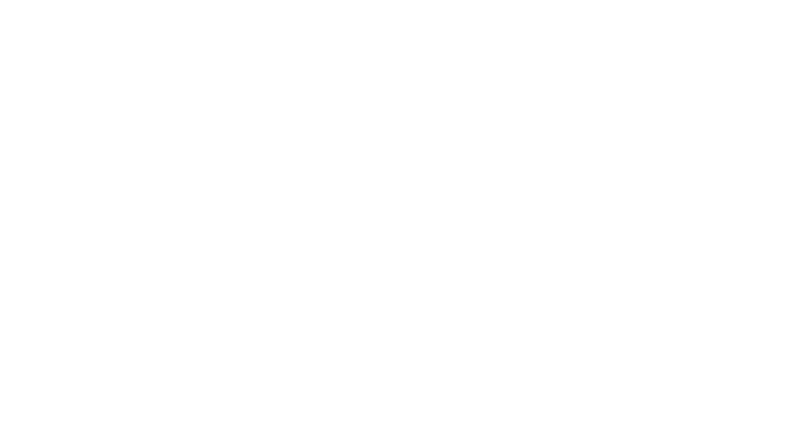
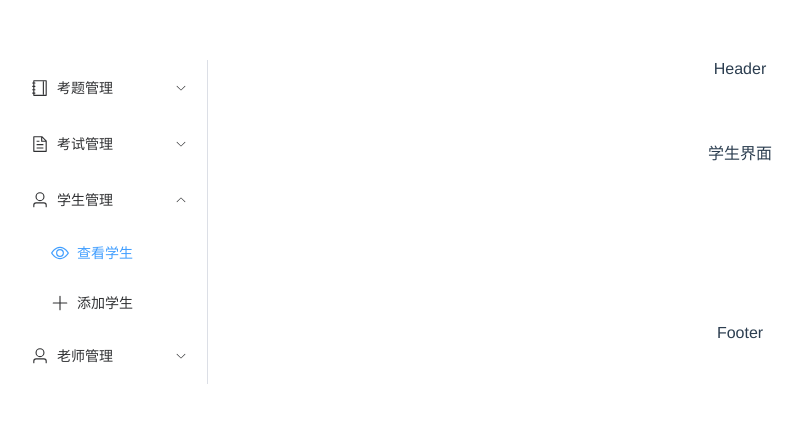
Before and after one commit to linlin449/bigc-answer-front, a Vue app: page /admin/student in a window 1280 px wide. Before the commit this address had no page. Shown: the top 422 px of the page, without its empty margins (0-803 px from the left). Built offline with nearby package versions, Linux system fonts and the light colour scheme.

Commit message:
修改路由,建立admin与teacher初始页面

```diff
--- a/package.json
+++ b/package.json
@@ -8,6 +8,7 @@
     "preview": "vite preview"
   },
   "dependencies": {
+    "@element-plus/icons-vue": "^2.0.6",
     "axios": "^0.27.2",
     "element-plus": "^2.2.8",
     "vue": "^3.2.25",
@@ -16,6 +17,7 @@
   },
   "devDependencies": {
     "@vitejs/plugin-vue": "^2.3.3",
+    "sass": "^1.53.0",
     "vite": "^2.9.9"
   }
 }
--- a/src/router/index.js
+++ b/src/router/index.js
@@ -14,23 +14,23 @@
     component: () => import("../views/admin/Index.vue"),
     children: [
       {
-        path: "/exam",
-        name: "exam",
+        path: "exam",
+        name: "examAdmin",
         component: () => import("../views/admin/exam/Index.vue"),
       },
       {
-        path: "/question",
-        name: "question",
+        path: "question",
+        name: "questionAdmin",
         component: () => import("../views/admin/question/Index.vue"),
       },
       {
-        path: "/student",
-        name: "student",
+        path: "student",
+        name: "studentAdmin",
         component: () => import("../views/admin/student/Index.vue"),
       },
       {
-        path: "/teacher",
-        name: "teacher",
+        path: "teacher",
+        name: "teacherAdmin",
         component: () => import("../views/admin/teacher/Index.vue"),
       },
     ],
@@ -42,23 +42,23 @@
     component: () => import("../views/student/Index.vue"),
     children: [
       {
-        path: "/analysis",
-        name: "analysis",
+        path: "analysis",
+        name: "analysisStudent",
         component: () => import("../views/student/analysis/Index.vue"),
       },
       {
-        path: "/answer",
-        name: "answer",
+        path: "answer",
+        name: "answerStudent",
         component: () => import("../views/student/answer/Index.vue"),
       },
       {
-        path: "/exam",
-        name: "exam",
+        path: "exam",
+        name: "examStudent",
         component: () => import("../views/student/exam/Index.vue"),
       },
       {
-        path: "/favorite",
-        name: "favorite",
+        path: "favorite",
+        name: "favoriteStudent",
         component: () => import("../views/student/false/Index.vue"),
       },
     ],
@@ -70,23 +70,23 @@
     component: () => import("../views/teacher/Index.vue"),
     children: [
       {
-        path: "/analysis",
-        name: "analysis",
+        path: "analysis",
+        name: "analysisTeacher",
         component: () => import("../views/teacher/analysis/Index.vue"),
       },
       {
-        path: "/exam",
-        name: "exam",
+        path: "exam",
+        name: "examTeacher",
         component: () => import("../views/teacher/exam/Index.vue"),
       },
       {
-        path: "/question",
-        name: "question",
+        path: "question",
+        name: "questionTeacher",
         component: () => import("../views/teacher/question/Index.vue"),
       },
       {
-        path: "/student",
-        name: "student",
+        path: "student",
+        name: "studentTeacher",
         component: () => import("../views/teacher/student/Index.vue"),
       },
     ],
--- a/src/views/admin/Index.vue
+++ b/src/views/admin/Index.vue
@@ -1,13 +1,38 @@
 <template>
-  <div>
-    管理员界面
+  <div class="common-layout">
+    <el-container>
+      <el-aside width="200px">
+        <!-- 左侧菜单栏 -->
+        <SideMenuBarVue />
+      </el-aside>
+      <el-container>
+        <el-header>
+          <!-- 顶部 -->
+          Header
+        </el-header>
+        <el-main>
+          <!-- 主内容区域 -->
+          <router-view></router-view>
+        </el-main>
+        <el-footer>
+          <!-- 底部 -->
+          Footer
+        </el-footer>
+      </el-container>
+    </el-container>
   </div>
 </template>
 
 <script setup>
+import { onMounted } from 'vue';
+import SideMenuBarVue from './SideMenuBar.vue';
 
+
+
+onMounted(() => {
+  //TODO 判断登陆状态,未登录跳转登录页
+})
 </script>
 
 <style>
-
 </style>
--- /dev/null
+++ b/src/views/admin/SideMenuBar.vue
@@ -0,0 +1,106 @@
+<template>
+    <el-menu :default-active="activeMenu" class="side-menu" unique-opened @select="handelSelect">
+        <el-sub-menu index="questionManage">
+            <template #title>
+                <el-icon>
+                    <Notebook />
+                </el-icon>
+                <span>考题管理</span>
+            </template>
+            <el-menu-item index="questionAdmin">
+                <el-icon>
+                    <Reading />
+                </el-icon>
+                <span>查看考题</span>
+            </el-menu-item>
+            <el-menu-item index="questionAdminAdd">
+                <el-icon>
+                    <Plus />
+                </el-icon>
+                <span>新增考题</span>
+            </el-menu-item>
+        </el-sub-menu>
+        <el-sub-menu index="examManage">
+            <template #title>
+                <el-icon>
+                    <Document />
+                </el-icon>
+                <span>考试管理</span>
+            </template>
+            <el-menu-item index="examAdmin">
+                <el-icon>
+                    <DocumentChecked />
+                </el-icon>
+                <span>查看考试</span>
+            </el-menu-item>
+            <el-menu-item index="examAdminAdd">
+                <el-icon>
+                    <DocumentAdd />
+                </el-icon>
+                <span>新增考试</span>
+            </el-menu-item>
+        </el-sub-menu>
+        <el-sub-menu index="studentManage">
+            <template #title>
+                <el-icon>
+                    <User />
+                </el-icon>
+                <span>学生管理</span>
+            </template>
+            <el-menu-item index="studentAdmin">
+                <el-icon>
+                    <View />
+                </el-icon>
+                <span>查看学生</span>
+            </el-menu-item>
+            <el-menu-item index="studentAdminAdd">
+                <el-icon>
+                    <Plus />
+                </el-icon>
+                <span>添加学生</span>
+            </el-menu-item>
+        </el-sub-menu>
+        <el-sub-menu index="teacherManage">
+            <template #title>
+                <el-icon>
+                    <User />
+                </el-icon>
+                <span>老师管理</span>
+            </template>
+            <el-menu-item index="teacherAdmin">
+                <el-icon>
+                    <View />
+                </el-icon>
+                <span>查看老师</span>
+            </el-menu-item>
+            <el-menu-item index="teacherAdminAdd">
+                <el-icon>
+                    <Plus />
+                </el-icon>
+                <span>添加老师</span>
+            </el-menu-item>
+        </el-sub-menu>
+    </el-menu>
+</template>
+<script setup>
+import { Notebook, Reading, Plus, Document, DocumentChecked, DocumentAdd, User, View } from '@element-plus/icons-vue'
+import { onMounted, ref } from 'vue';
+import { useRouter } from 'vue-router';
+const router = useRouter()
+
+// 菜单默认激活项
+const activeMenu = ref('')
+// 菜单子项被点击
+const handelSelect = (index) => {
+    // 路由跳转
+    router.push({ name: index })
+}
+onMounted(() => {
+    // 从路由获取并设置默认激活页面
+    activeMenu.value = router.currentRoute.value.name
+})
+
+
+</script>
+<style>
+</style>
--- a/src/views/teacher/Index.vue
+++ b/src/views/teacher/Index.vue
@@ -3,14 +3,21 @@
     <el-container>
       <el-aside width="200px">
         <!-- 左侧菜单栏 -->
-        <MenuBarVue />
+        <SideMenuBarVue />
       </el-aside>
       <el-container>
-        <el-header>Header</el-header>
+        <el-header>
+          <!-- 顶部 -->
+          Header
+        </el-header>
         <el-main>
+          <!-- 主内容区域 -->
           <router-view></router-view>
         </el-main>
-        <el-footer>Footer</el-footer>
+        <el-footer>
+          <!-- 底部 -->
+          Footer
+        </el-footer>
       </el-container>
     </el-container>
   </div>
@@ -18,7 +25,14 @@
 </template>
 
 <script setup>
-import MenuBarVue from './MenuBar.vue';
+import { onMounted } from 'vue';
+import SideMenuBarVue from './SideMenuBar.vue';
+
+
+
+onMounted(() => {
+  //TODO 判断登陆状态,未登录跳转登录页
+})
 </script>
 
 <style>
--- a/src/views/teacher/MenuBar.vue
+++ /dev/null
@@ -1,45 +0,0 @@
-<template>
-    <el-menu default-active="2" class="el-menu-vertical-demo" @open="handleOpen" @close="handleClose">
-        <el-sub-menu index="1">
-            <template #title>
-                <el-icon>
-                    <location />
-                </el-icon>
-                <span>Navigator One</span>
-            </template>
-            <el-menu-item-group title="Group One">
-                <el-menu-item index="1-1">item one</el-menu-item>
-                <el-menu-item index="1-2">item one</el-menu-item>
-            </el-menu-item-group>
-            <el-menu-item-group title="Group Two">
-                <el-menu-item index="1-3">item three</el-menu-item>
-            </el-menu-item-group>
-            <el-sub-menu index="1-4">
-                <template #title>item four</template>
-                <el-menu-item index="1-4-1">item one</el-menu-item>
-            </el-sub-menu>
-        </el-sub-menu>
-        <el-menu-item index="2">
-            <el-icon>
-                <icon-menu />
-            </el-icon>
-            <span>Navigator Two</span>
-        </el-menu-item>
-        <el-menu-item index="3" disabled>
-            <el-icon>
-                <document />
-            </el-icon>
-            <span>Navigator Three</span>
-        </el-menu-item>
-        <el-menu-item index="4">
-            <el-icon>
-                <setting />
-            </el-icon>
-            <span>Navigator Four</span>
-        </el-menu-item>
-    </el-menu>
-</template>
-<script setup>
-</script>
-<style>
-</style>
--- /dev/null
+++ b/src/views/teacher/SideMenuBar.vue
@@ -0,0 +1,86 @@
+<template>
+    <el-menu :default-active="activeMenu" class="side-menu" unique-opened @select="handelSelect">
+        <el-sub-menu index="questionManage">
+            <template #title>
+                <el-icon>
+                    <Notebook />
+                </el-icon>
+                <span>考题管理</span>
+            </template>
+            <el-menu-item index="questionTeacher">
+                <el-icon>
+                    <Reading />
+                </el-icon>
+                <span>查看考题</span>
+            </el-menu-item>
+            <el-menu-item index="questionTeacherAdd">
+                <el-icon>
+                    <Plus />
+                </el-icon>
+                <span>新增考题</span>
+            </el-menu-item>
+        </el-sub-menu>
+        <el-sub-menu index="examManage">
+            <template #title>
+                <el-icon>
+                    <Document />
+                </el-icon>
+                <span>考试管理</span>
+            </template>
+            <el-menu-item index="examTeacher">
+                <el-icon>
+                    <DocumentChecked />
+                </el-icon>
+                <span>查看考试</span>
+            </el-menu-item>
+            <el-menu-item index="examTeacherAdd">
+                <el-icon>
+                    <DocumentAdd />
+                </el-icon>
+                <span>新增考试</span>
+            </el-menu-item>
+        </el-sub-menu>
+        <el-sub-menu index="studentManage">
+            <template #title>
+                <el-icon>
+                    <User />
+                </el-icon>
+                <span>学生管理</span>
+            </template>
+            <el-menu-item index="studentTeacher">
+                <el-icon>
+                    <View />
+                </el-icon>
+                <span>查看学生</span>
+            </el-menu-item>
+            <el-menu-item index="studentTeacherAdd">
+                <el-icon>
+                    <Plus />
+                </el-icon>
+                <span>添加学生</span>
+            </el-menu-item>
+        </el-sub-menu>
+    </el-menu>
+</template>
+<script setup>
+import { Notebook, Reading, Plus, Document, DocumentChecked, DocumentAdd, User, View } from '@element-plus/icons-vue'
+import { onMounted, ref } from 'vue';
+import { useRouter } from 'vue-router';
+const router = useRouter()
+
+// 菜单默认激活项
+const activeMenu = ref('')
+// 菜单子项被点击
+const handelSelect = (index) => {
+    // 路由跳转
+    router.push({ name: index })
+}
+onMounted(() => {
+    // 从路由获取并设置默认激活页面
+    activeMenu.value = router.currentRoute.value.name
+})
+
+
+</script>
+<style>
+</style>
```
Also changed, not shown: 1 other file (tests, documents, lock files or other folders).
